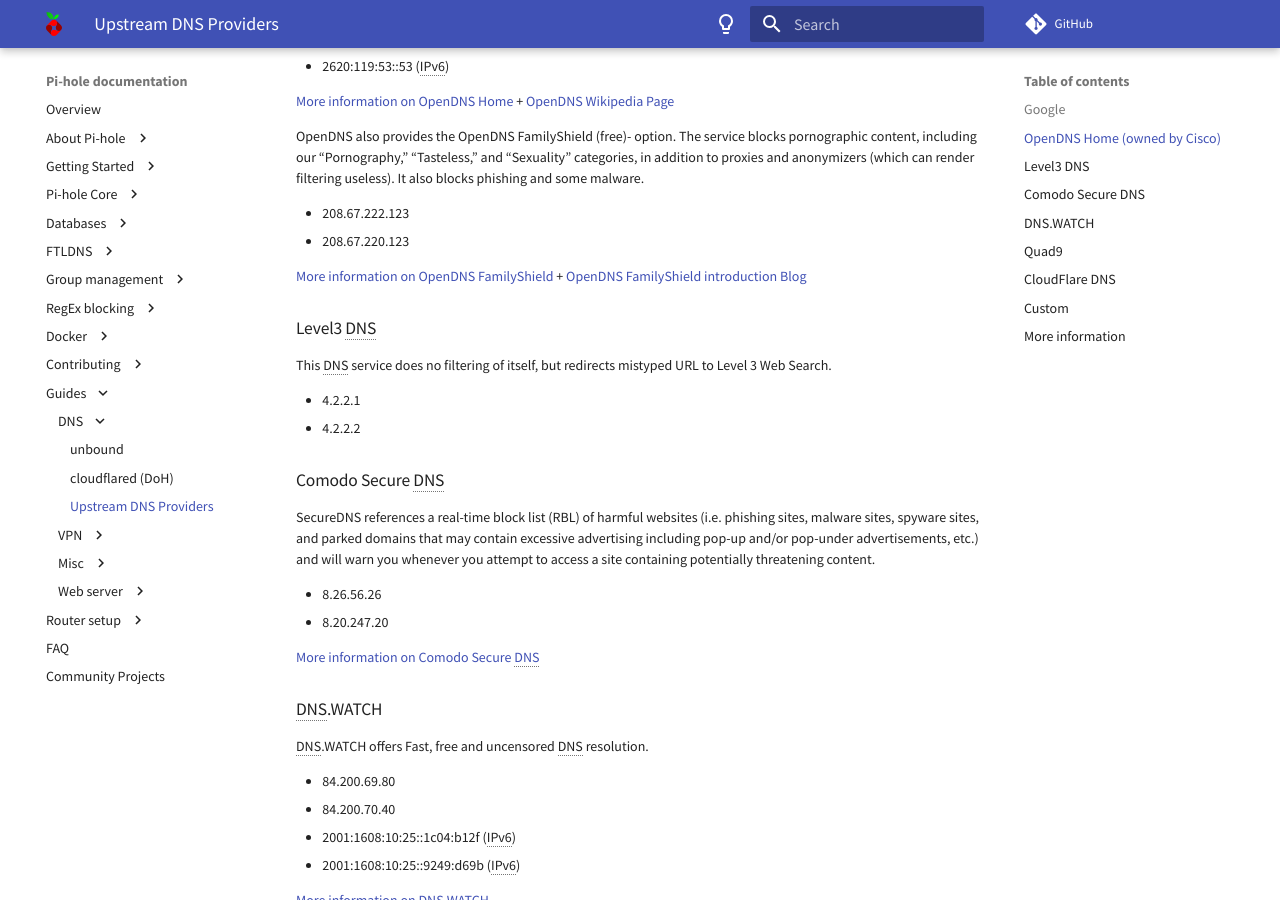
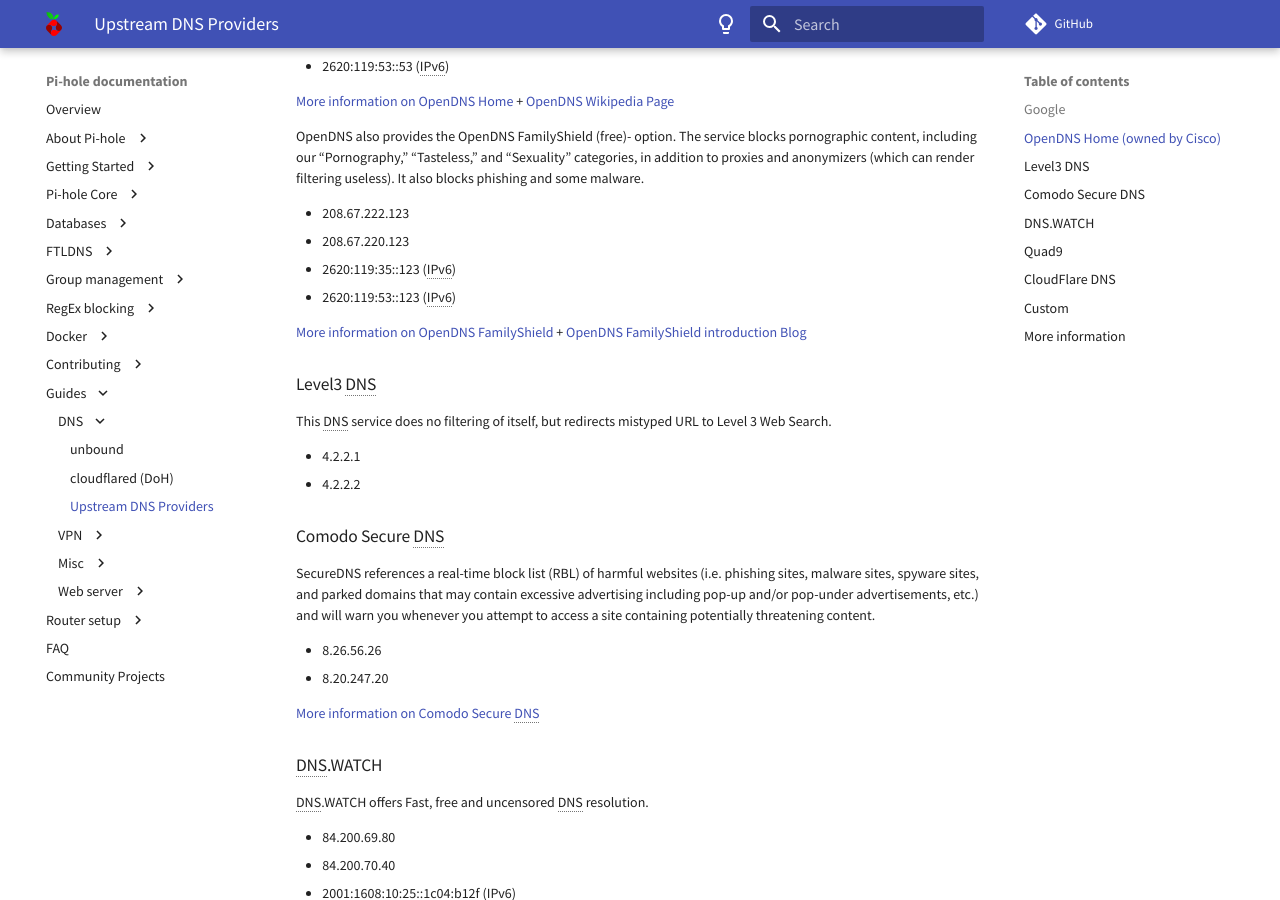
Before and after one commit to pi-hole/docs, an MkDocs documentation site: the page built from docs/guides/dns/upstream-dns-providers.md, in a window 1280 px wide and 900 px high, scrolled down 829 px. Built offline with MkDocs 1.6.1 and Material for MkDocs 9.7.7, drawn with Linux system fonts in a browser that asks for light colours; comment, search, counter and statistics services are not loaded.

Commit message:
Add OpenDNS Family Shield IPv6 addresses
See https://discourse.pi-hole.net/t/mention-opendns-family-shield-ipv6-addresses-in-the-docs/64342

Signed-off-by: Angelo Peronio <angelo.peronio@gmail.com>

```diff
--- a/docs/guides/dns/upstream-dns-providers.md
+++ b/docs/guides/dns/upstream-dns-providers.md
@@ -39,6 +39,8 @@
 
 - 208.67.222.123
 - 208.67.220.123
+- 2620:119:35::123 (IPv6)
+- 2620:119:53::123 (IPv6)
 
 [More information on OpenDNS FamilyShield](https://www.opendns.com/setupguide/#familyshield) + [OpenDNS FamilyShield introduction Blog](https://umbrella.cisco.com/blog/introducing-familyshield-parental-controls)
 
```
